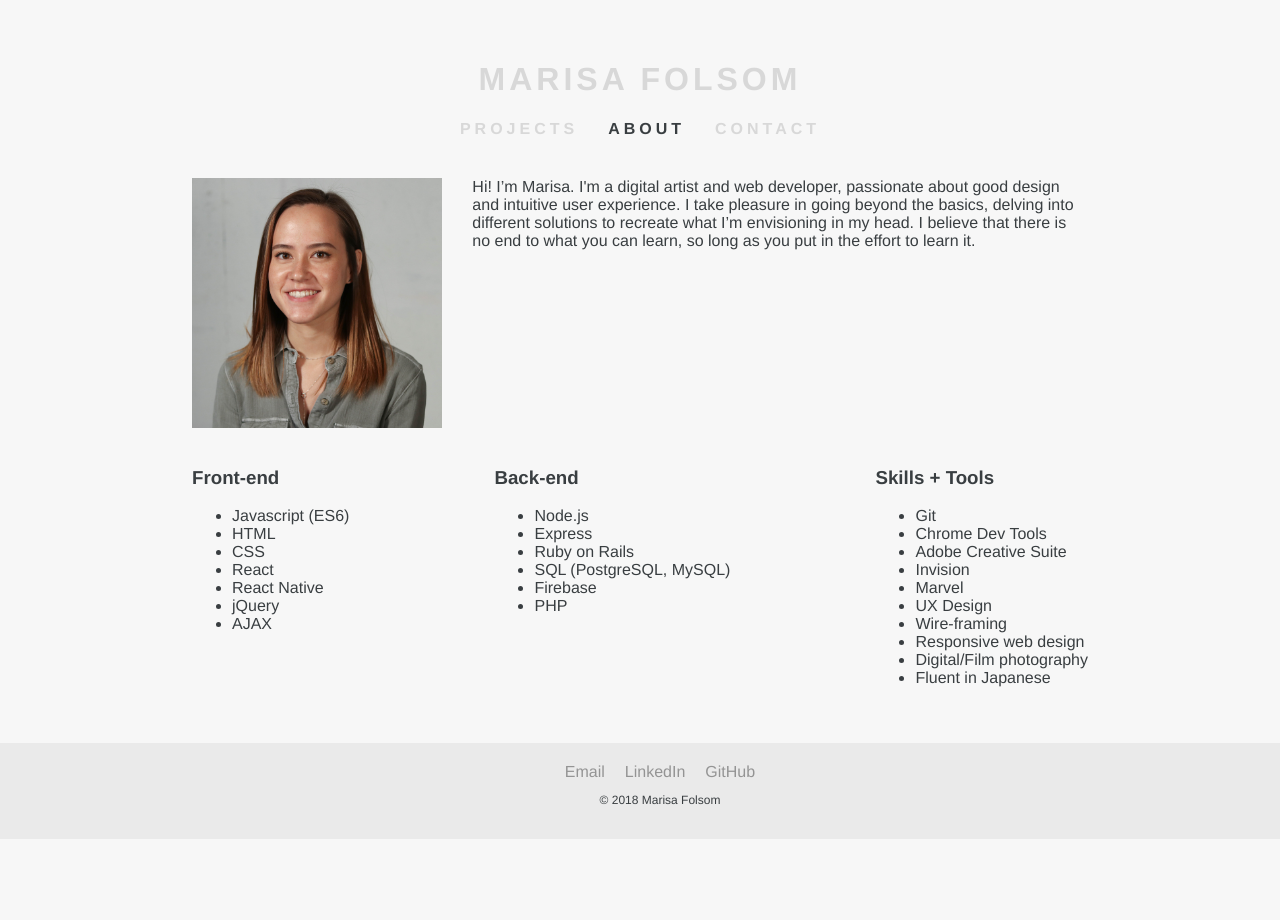
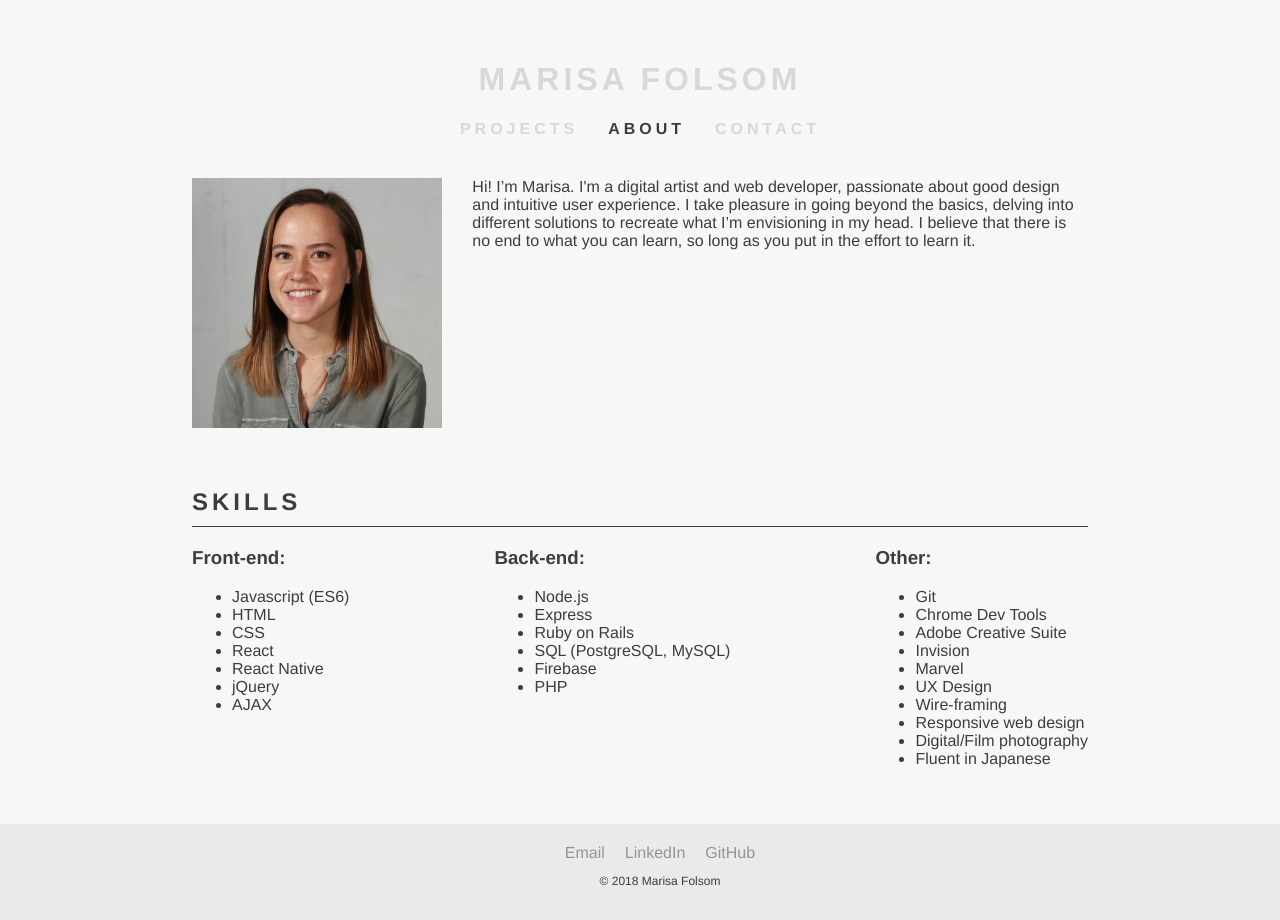
Before and after one commit to marifolsom/portfolio-site, a React (Create React App) app: page /about in a window 1280 px wide. Shown: the top 920 px of the page. Before the commit the page ends 839 px from the top, so only its background shows below. Built offline with nearby package versions, Linux system fonts and the light colour scheme.

Commit message:
Styled skills portion of about page

```diff
--- a/src/App.css
+++ b/src/App.css
@@ -55,7 +55,8 @@ nav {
 
 
 /* Project page */
-.project-title {
+.project-title,
+.skills-title {
   margin-top: 60px;
   padding-bottom: 10px;
   letter-spacing: 4px;
@@ -165,7 +166,10 @@ nav {
 .skills-container {
   display: flex;
   justify-content: space-between;
-  padding-top: 20px;
+}
+
+.skills h3 {
+  margin-top: 0px;
 }
 
 
--- a/src/components/About/index.js
+++ b/src/components/About/index.js
@@ -11,9 +11,10 @@ class About extends Component {
           <p>Hi! I’m Marisa. I'm a digital artist and web developer, passionate about good design and intuitive user experience. I take pleasure in going beyond the basics, delving into different solutions to recreate what I’m envisioning in my head. I believe that there is no end to what you can learn, so long as you put in the effort to learn it.</p>
         </div>
 
+        <h2 className="skills-title">SKILLS</h2>
         <div className="skills-container">
           <div className="skills">
-            <h3>Front-end</h3>
+            <h3>Front-end:</h3>
             <ul>
               <li>Javascript (ES6)</li>
               <li>HTML</li>
@@ -26,7 +27,7 @@ class About extends Component {
           </div>
 
           <div className="skills">
-            <h3>Back-end</h3>
+            <h3>Back-end:</h3>
             <ul>
               <li>Node.js</li>
               <li>Express</li>
@@ -38,7 +39,7 @@ class About extends Component {
           </div>
 
           <div className="skills">
-            <h3>Skills + Tools</h3>
+            <h3>Other:</h3>
             <ul>
               <li>Git</li>
               <li>Chrome Dev Tools</li>
--- a/src/components/Projects/index.js
+++ b/src/components/Projects/index.js
@@ -207,7 +207,7 @@ class Projects extends Component {
                   <a href="https://next-episode-app.herokuapp.com/" target="_blank">Visit App</a>
                 </span>
                 <span className="button">
-                  <a href="" target="_blank">GitHub Repo</a>
+                  <a href="https://github.com/marifolsom/next-episode" target="_blank">GitHub Repo</a>
                 </span>
               </div>
             </div>
@@ -328,7 +328,7 @@ class Projects extends Component {
                   <a href="http://donuttouch.bitballoon.com/" target="_blank">Visit App</a>
                 </span>
                 <span className="button">
-                  <a href="" target="_blank">GitHub Repo</a>
+                  <a href="https://github.com/marifolsom/donut-touch" target="_blank">GitHub Repo</a>
                 </span>
               </div>
             </div>
```
